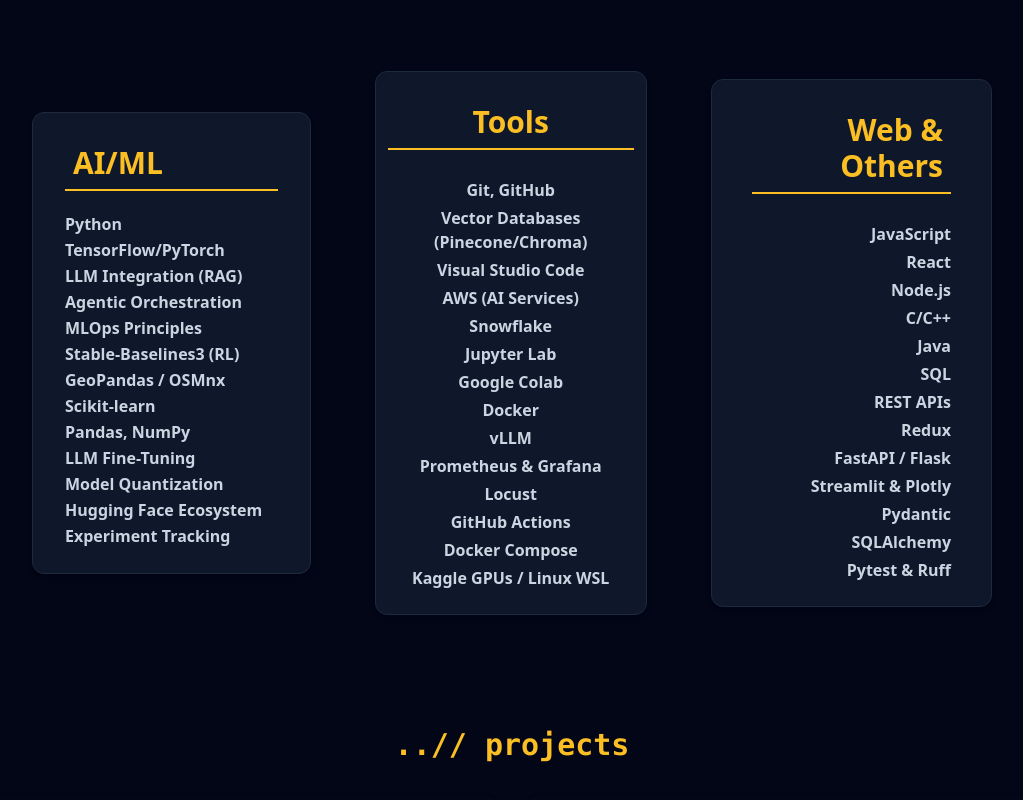
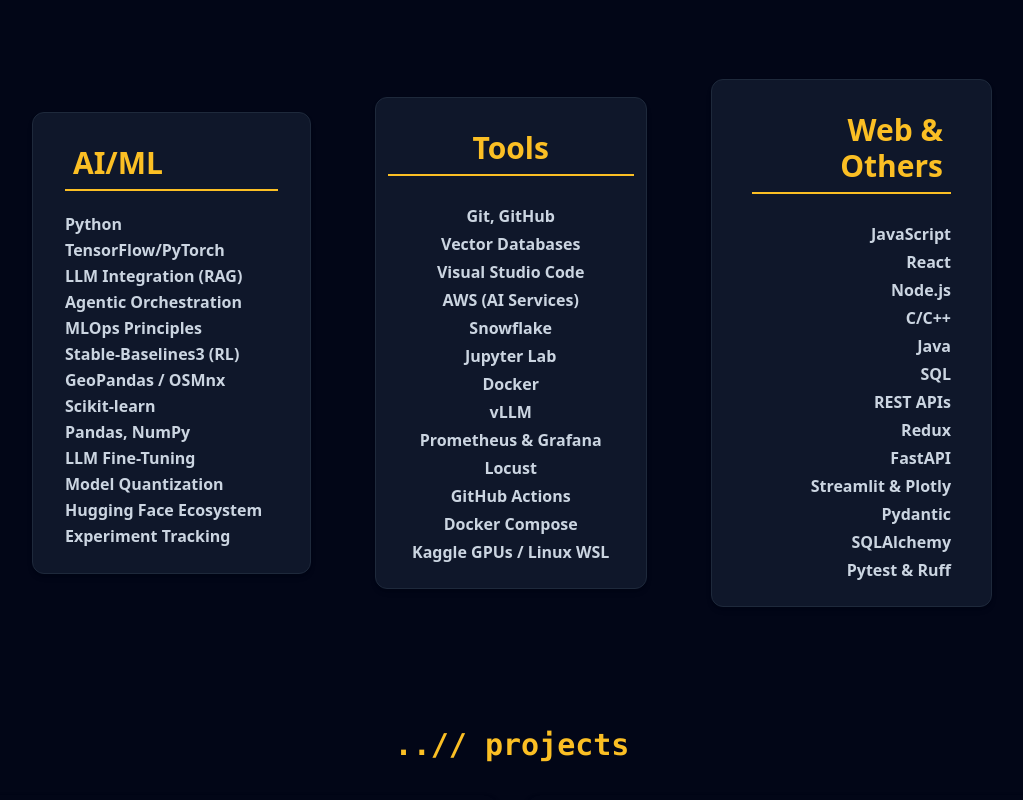
Before and after one commit to najahaja/YoungDevInterns-ReactJS-Portfolio, a React (Vite) app: page / in a window 1280 px wide. Shown: the part 5035-5835 px from the top of the page, without its empty margins (128-1151 px from the left). Built offline with nearby package versions, Linux system fonts and the light colour scheme; grey boxes are pictures that could not be loaded; a web font is replaced by a local one.

Commit message:
Update Skills.jsx

```diff
--- a/src/components/BodySections/Skills.jsx
+++ b/src/components/BodySections/Skills.jsx
@@ -61,12 +61,11 @@
           </span>
           <ul className="flex flex-col gap-1 font-semibold text-base text-slate-600 dark:text-slate-300 mt-2">
             <li>Git, GitHub</li>
-            <li>Vector Databases (Pinecone/Chroma)</li>
+            <li>Vector Databases</li>
             <li>Visual Studio Code</li>
             <li>AWS (AI Services)</li>
             <li>Snowflake</li>
             <li>Jupyter Lab</li>
-            <li>Google Colab</li>
             <li>Docker</li>
             <li>vLLM</li>
             <li>Prometheus & Grafana</li>
@@ -96,7 +95,7 @@
             <li>SQL</li>
             <li>REST APIs</li>
             <li>Redux</li>
-            <li>FastAPI / Flask</li>
+            <li>FastAPI </li>
             <li>Streamlit & Plotly</li>
             <li>Pydantic</li>
             <li>SQLAlchemy</li>
```
